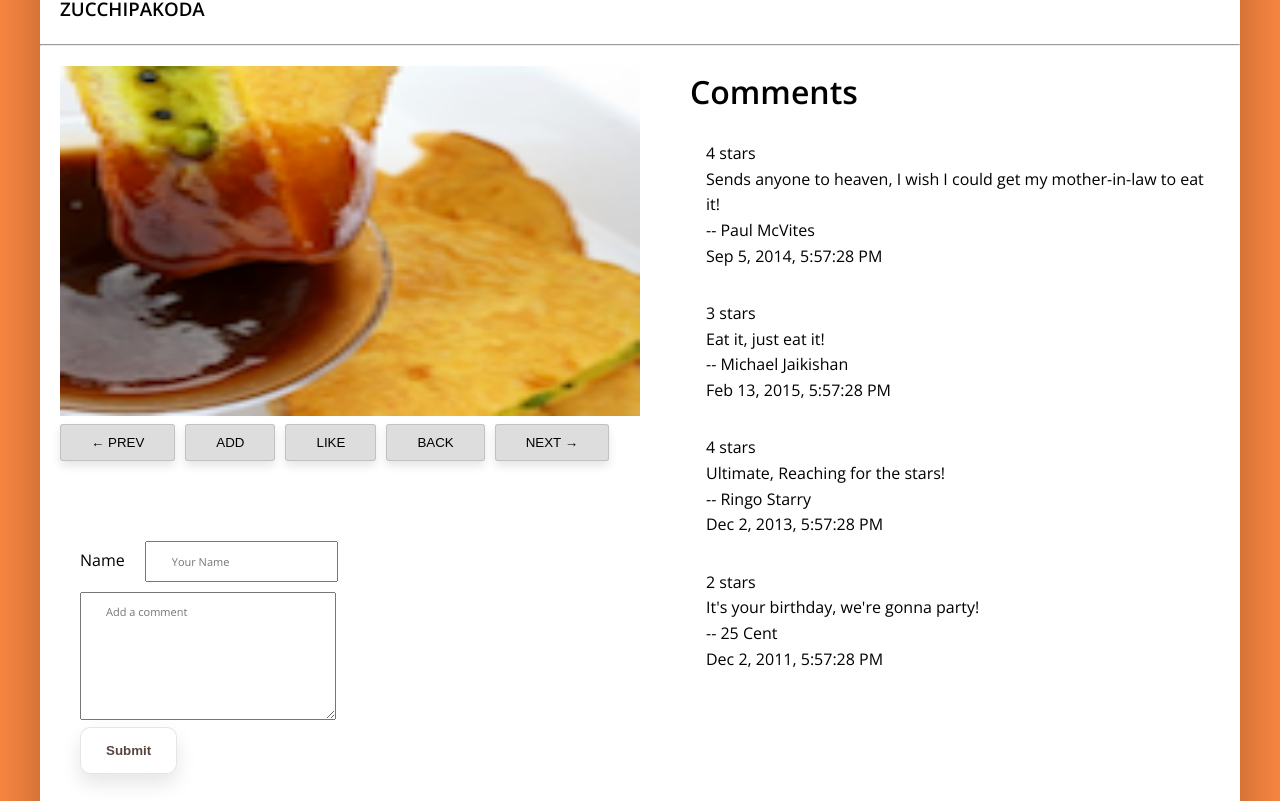
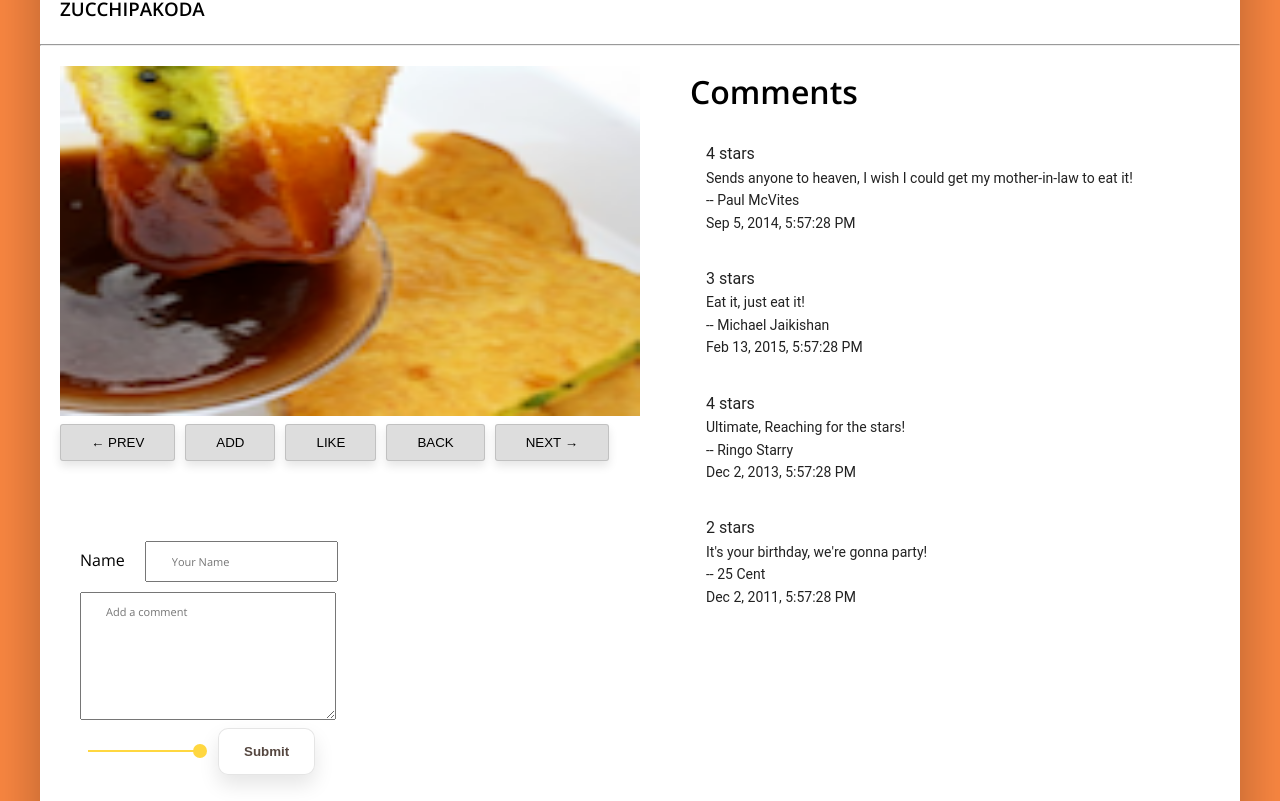
Before and after one commit to jasonlu2907/Angular-Malibu, an Angular app: page /items/1 in a window 1280 px wide. Shown: the part 239-1040 px from the top of the page. Built offline with nearby package versions, Linux system fonts and the light colour scheme.

Commit message:
Adding comment section 2, functionalities + import material CSS

```diff
--- a/src/app/app.module.ts
+++ b/src/app/app.module.ts
@@ -9,6 +9,7 @@ import { MatToolbarModule } from '@angular/material/toolbar';
 import { FlexLayoutModule } from '@angular/flex-layout';
 import { MatListModule } from '@angular/material/list';
 import { MatGridListModule } from '@angular/material/grid-list';
+import { MatSliderModule } from '@angular/material/slider';
 
 // ADDITIONAL COMPONENTS
 import { routing } from './app.routing';
@@ -49,6 +50,7 @@ import { CartComponent } from './cart/cart.component';
     FlexLayoutModule,
     MatListModule,
     MatGridListModule,
+    MatSliderModule,
     routing
   ],
   providers: [],
--- a/src/app/item-detail/item-detail.component.html
+++ b/src/app/item-detail/item-detail.component.html
@@ -20,14 +20,18 @@
     <div class="comment-section">
       <form [formGroup]="form" (submit)="onSubmit()">
         <div class="comment-section__input">
-          <label for="name">Name</label>
-          <input formControlName="name" type="text" placeholder="Your Name" id="name" required>
-          <p *ngIf="form.get('name').hasError('required') && form.get('name').touched" class="error">Name is required</p>
+          <label for="author">Name</label>
+          <input formControlName="author" type="text" placeholder="Your Name" id="author" required>
+          <p *ngIf="form.get('author').hasError('required') && form.get('author').touched" class="error">Name is required</p>
         </div>
 
         <div class="comment-section__input">
           <textarea formControlName="comment" placeholder="Add a comment" rows=6 cols="30"></textarea>
         </div>
+
+        <mat-slider thumbLabel formControlName="rating" tickInterval="5" min="1" max="5"
+        value={{form.value.rating}}></mat-slider>
+
         <button [disabled]="form.invalid" type="submit" class="comment-section__button">Submit</button>
       </form>
     </div>
@@ -53,4 +57,5 @@
       </mat-list-item>
     </mat-list>
   </div>
+
 </div>
--- a/src/app/item-detail/item-detail.component.scss
+++ b/src/app/item-detail/item-detail.component.scss
@@ -89,3 +89,7 @@ h3 {
     }
   }
 }
+
+mat-slider {
+  margin-right: 1rem;
+}
--- a/src/app/item-detail/item-detail.component.ts
+++ b/src/app/item-detail/item-detail.component.ts
@@ -3,6 +3,7 @@ import { ActivatedRoute, Params } from '@angular/router';
 import { Location } from '@angular/common';
 
 import { Dish } from '../share/dish';
+import { Comment } from '../share/comment';
 import { DishService } from '../services/dish.service';
 import { CartService } from '../services/cart.service';
 
@@ -23,14 +24,18 @@ export class ItemDetailComponent implements OnInit {
   next: string;
 
   form: FormGroup;
+  comment: Comment;
+
   constructor(private dishService: DishService,
     private route: ActivatedRoute,
     private location: Location,
     private cartService: CartService,
     private feedbackForm: FormBuilder) {
+      // Khai bao cung datatype kieu Comment
       this.form = this.feedbackForm.group({
-        name: ['', [Validators.required, Validators.minLength(5), Validators.maxLength(50)]],
-        comment: ['', [Validators.minLength(5), Validators.maxLength(50)]]
+        author: ['', [Validators.required, Validators.minLength(2), Validators.maxLength(50)]],
+        comment: ['', [Validators.minLength(5), Validators.maxLength(50)]],
+        rating: 5
       });
     }
 
@@ -66,11 +71,17 @@ export class ItemDetailComponent implements OnInit {
   }
 
   onSubmit() {
-    this.feedbackForm = this.form.value;
+    this.comment = this.form.value;
+    this.comment.date = new Date().toISOString();
+
+    // Adding comment
+    this.dish.comments.push(this.comment);
     console.log(this.feedbackForm);
+
     this.form.reset({
       name: '',
-      comment: ''
+      comment: '',
+      rating: 5
     });
   }
 
--- a/src/styles.scss
+++ b/src/styles.scss
@@ -1,4 +1,6 @@
 /* You can add global styles to this file, and also import other style files */
+@import '~@angular/material/prebuilt-themes/deeppurple-amber.css';
+
 :root {
   --color-primary: #fd7d31;
   --color-primary-dark:#ff660a;
@@ -110,3 +112,9 @@ html {
     );
   }
 }
+
+// Muốn sửa Angular Material thì phải sửa ở nơi import nó (ý là ngoài đây) ko sửa
+// trong component đc
+.mat-accent .mat-slider-thumb, .mat-accent .mat-slider-thumb-label, .mat-accent .mat-slider-track-fill {
+  background-color: #ff9640;
+}
```
